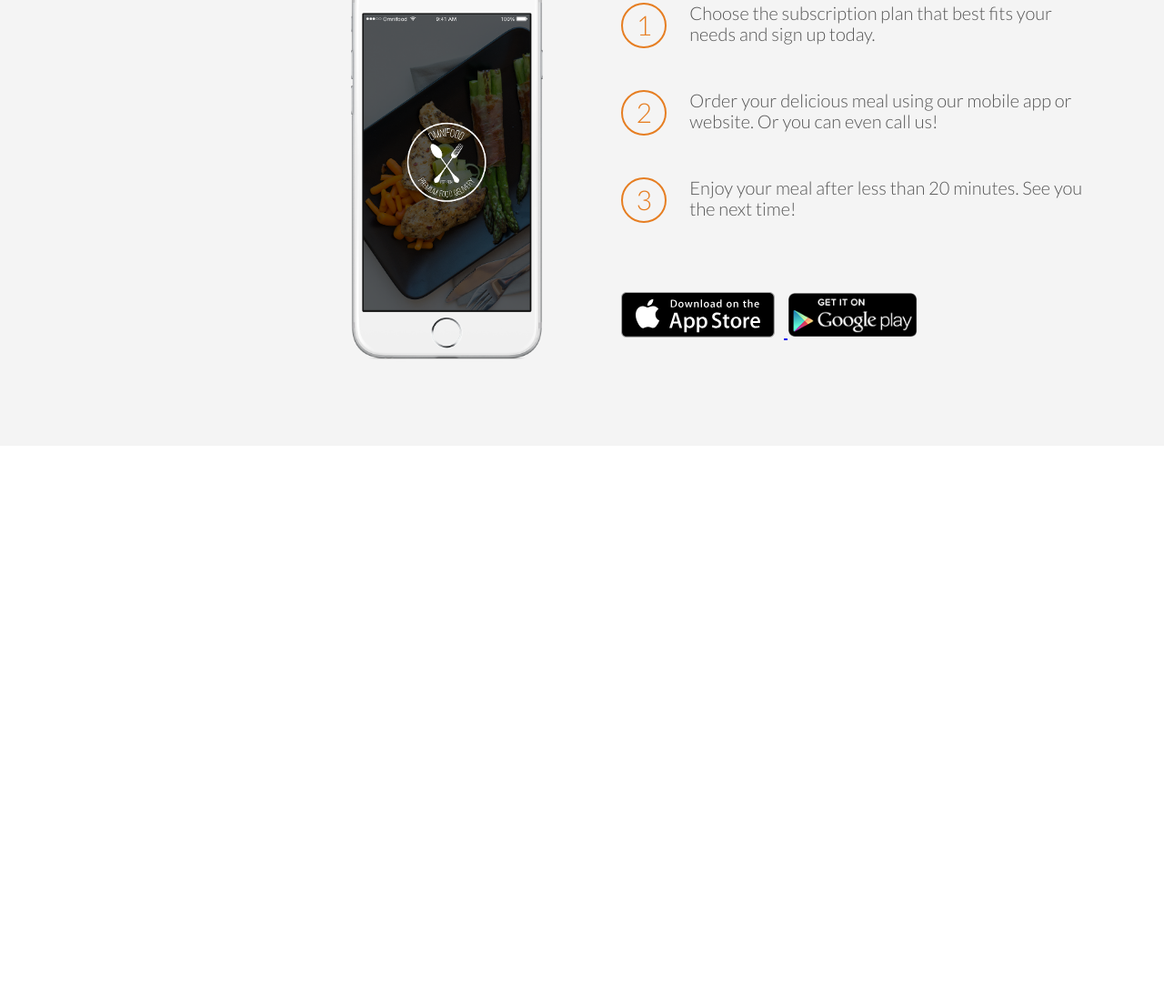
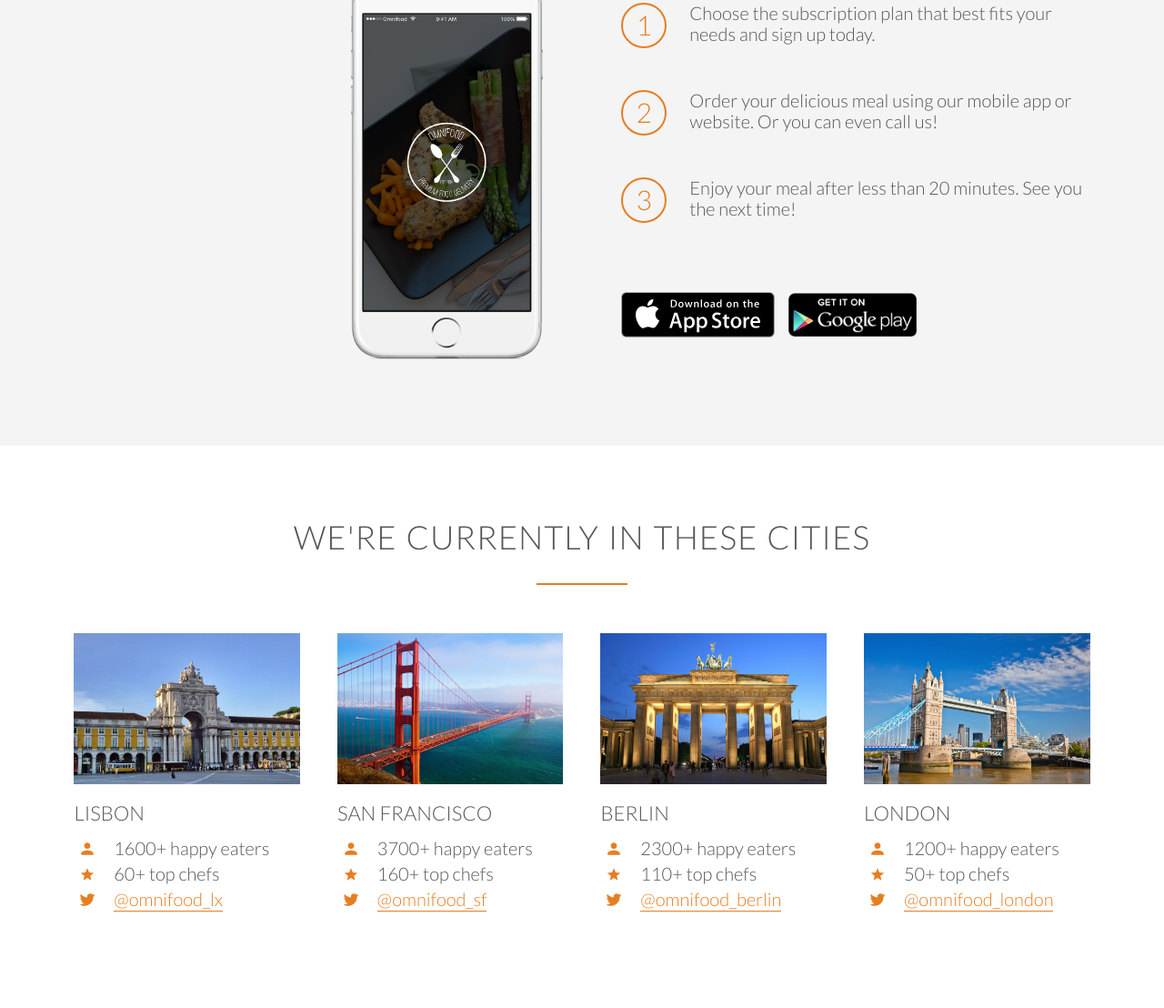
Before and after one commit to gopi-sundar/css-basics-udemy, a plain HTML site: page index.html in a window 1280 px wide. Shown: the part 2198-3306 px from the top of the page at 91% size. Before the commit the page ends 2688 px from the top, so only its background shows below. Drawn offline with nearby package versions, Linux system fonts and the light colour scheme.

Commit message:
9 cities section

```diff
--- a/index.html
+++ b/index.html
@@ -158,6 +158,78 @@
             </div>
         </div>
     </section>
+
+    <section class="section-cities">
+        <div class="row">
+            <h2>We're currently in these cities</h2>
+        </div>
+        <div class="row">
+            <div class="col span-1-of-4 box">
+                <img src="resources/img/lisbon-3.jpg" alt="Lisbon" class="city-image">
+                <h3>Lisbon</h3>
+                <div class="city-feature">
+                    <ion-icon name="person" class="icon-small"></ion-icon>
+                    1600+ happy eaters
+                </div>
+                <div class="city-feature">
+                    <ion-icon name="star" class="icon-small"></ion-icon>
+                    60+ top chefs
+                </div>
+                <div class="city-feature">
+                    <ion-icon name="logo-twitter" class="icon-small"></ion-icon>
+                    <a href="#">@omnifood_lx</a>
+                </div>
+            </div>
+            <div class="col span-1-of-4 box">
+                <img src="resources/img/san-francisco.jpg" alt="SFO" class="city-image">
+                <h3>San Francisco</h3>
+                <div class="city-feature">
+                    <ion-icon name="person" class="icon-small"></ion-icon>
+                    3700+ happy eaters
+                </div>
+                <div class="city-feature">
+                    <ion-icon name="star" class="icon-small"></ion-icon>
+                    160+ top chefs
+                </div>
+                <div class="city-feature">
+                    <ion-icon name="logo-twitter" class="icon-small"></ion-icon>
+                    <a href="#">@omnifood_sf</a>
+                </div>
+            </div>
+            <div class="col span-1-of-4 box">
+                <img src="resources/img/berlin.jpg" alt="Berlin" class="city-image">
+                <h3>Berlin</h3>
+                <div class="city-feature">
+                    <ion-icon name="person" class="icon-small"></ion-icon>
+                    2300+ happy eaters
+                </div>
+                <div class="city-feature">
+                    <ion-icon name="star" class="icon-small"></ion-icon>
+                    110+ top chefs
+                </div>
+                <div class="city-feature">
+                    <ion-icon name="logo-twitter" class="icon-small"></ion-icon>
+                    <a href="#">@omnifood_berlin</a>
+                </div>
+            </div>
+            <div class="col span-1-of-4 box">
+                <img src="resources/img/london.jpg" alt="London" class="city-image">
+                <h3>London</h3>
+                <div class="city-feature">
+                    <ion-icon name="person" class="icon-small"></ion-icon>
+                    1200+ happy eaters
+                </div>
+                <div class="city-feature">
+                    <ion-icon name="star" class="icon-small"></ion-icon>
+                    50+ top chefs
+                </div>
+                <div class="city-feature">
+                    <ion-icon name="logo-twitter" class="icon-small"></ion-icon>
+                    <a href="#">@omnifood_london</a>
+                </div>
+            </div>
+
+    </section>
     <script src="https://unpkg.com/ionicons@4.4.4/dist/ionicons.js"></script>
 </body>
 
--- a/resources/css/style.css
+++ b/resources/css/style.css
@@ -102,14 +102,50 @@ h2:after {
     line-height: 145%;
 }
 
+/* ---------- LINKS ----------*/
+
+a:link,
+a:visited {
+    color:#e67e22;
+    text-decoration:none;
+    padding-bottom:1px;
+    border-bottom: 1px solid #e67e22;
+    transition: border-bottom .2s, color 0.2s;
+}
+
+a:hover,
+a:active {
+    color: #555;
+    border-bottom: 1px solid transparent;
+}
+
+
 /* ---------- BUTTONS ----------*/
 .icon-big {
-    font-size:300%;
     /* To force a line break */
     display: block;
+    font-size:300%;
     color:#e67e22;
     margin-bottom: 10px;
 }
+
+
+.icon-small {
+    display: inline-block;
+    width:30px;
+    text-align:center;
+    color:#e67e22;
+    font-size:120%;
+
+    /* secret to align text and icons*/
+    line-height:120%;
+    vertical-align: middle;
+    margin-top:-4px;
+    margin-right:10px;
+
+}
+
+
 
 /* ---------- BUTTONS ----------*/
 .btn:link,
@@ -296,8 +332,27 @@ header {
     margin-right:25px;
 }
 
+.btn-app:link,
+.btn-app:visited {
+    border:none;
+}
+
 .btn-app img {
     height:50px;
     width:auto;
     margin-right:10px;
 }
+
+/* ----------------------------------------------------- */
+/* CITIES */
+/* ----------------------------------------------------- */
+
+.city-image {
+    width:100%;
+    height:auto;
+    margin-bottom: 15px;
+}
+
+.city-feature {
+    margin-bottom:5px;
+}
```
